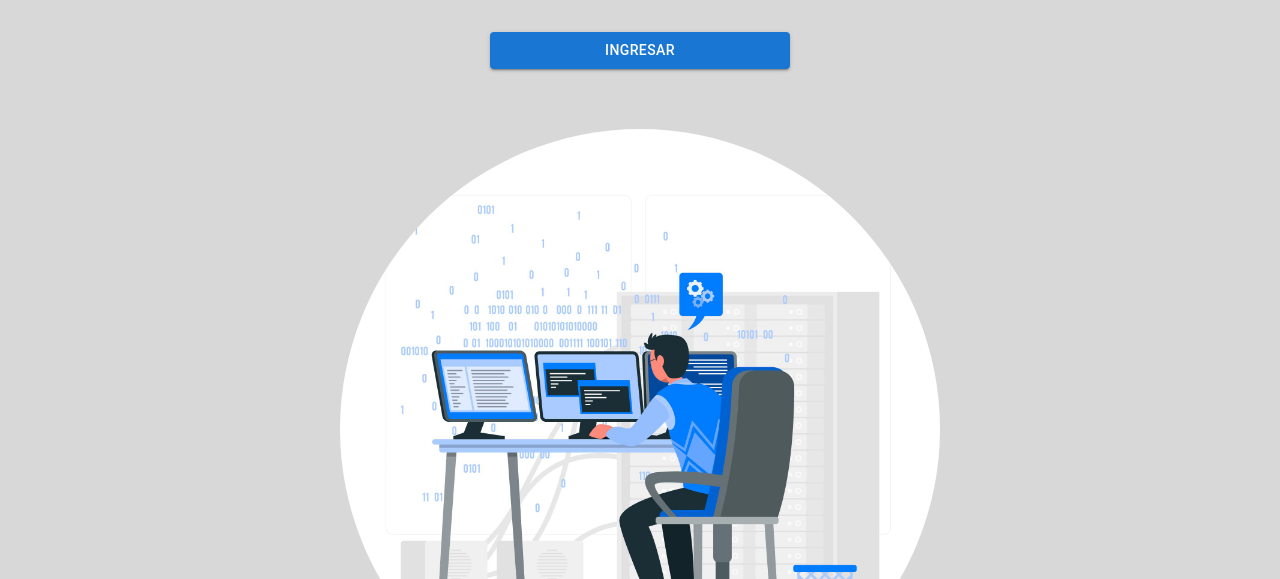
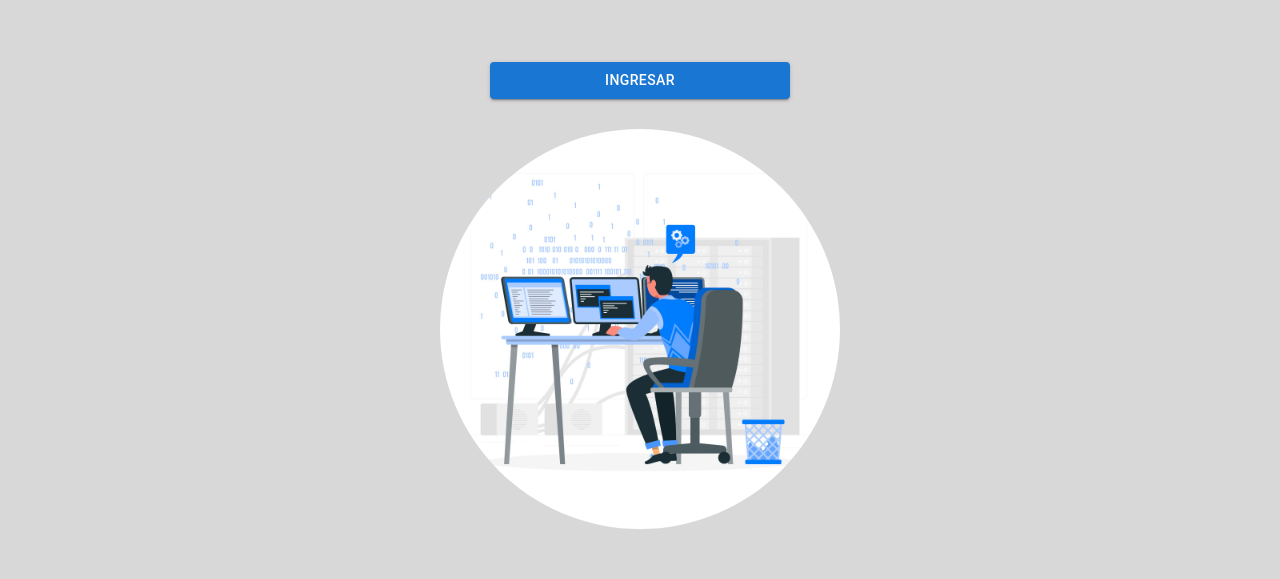
Before and after one commit to arturovargasromero/business-case, a Next.js app: page / in a window 1280 px wide. Shown: the part 209-788 px from the top of the page. Built offline with nearby package versions, Linux system fonts and the light colour scheme; no server answers.

Commit message:
profile data en home styles

```diff
--- a/components/Home/index.tsx
+++ b/components/Home/index.tsx
@@ -1,5 +1,6 @@
 import { Box, Typography, Link, Button } from "@mui/material";
 import { useRouter } from "next/router";
+import Stack from "@mui/material/Stack";
 
 const index = () => {
   const router = useRouter();
@@ -8,10 +9,14 @@ const index = () => {
       <Box
         sx={{
           minHeight: "70vh",
+          padding: "30px",
+        }}
+      >
+        <Box
+          sx={{
             display: "flex",
             justifyContent: "center",
             alignItems: "center",
-          padding: "30px",
           }}
         >
           <Box sx={{ maxWidth: "600px", textAlign: "center" }}>
@@ -30,9 +35,18 @@ const index = () => {
               }}
             >
               En este pequeño proyecto podras visualizar tus productos e
-            interactuar con ellos, como tambien podras ver la información de tu
-            perfil.
+              interactuar con ellos, como tambien podras ver la información de
+              tu perfil.
             </Typography>
+          </Box>
+        </Box>
+        <Stack
+          sx={{ marginTop: " 30px" }}
+          spacing={2}
+          direction="column"
+          justifyContent="center"
+          alignItems="center"
+        >
           <Button
             sx={{
               marginTop: "60px",
@@ -48,9 +62,14 @@ const index = () => {
           <img
             src="/images/Home/HomeImage.jpg"
             alt="home image"
-            style={{ width: "100%", borderRadius: "50%" }}
+            style={{
+              width: "100%",
+              maxWidth: "400px",
+              borderRadius: "50%",
+              marginTop: "30px",
+            }}
           />
-        </Box>
+        </Stack>
       </Box>
     </>
   );
--- a/components/Layout/TopBar.tsx
+++ b/components/Layout/TopBar.tsx
@@ -55,6 +55,7 @@ const TopBar = () => {
         email: resp.data.email,
         username: resp.data.user,
       });
+      localStorage.setItem("userData", "[]");
       resp?.status === 200 ? router.push("/login") : "";
     } catch (error) {
       console.error(error);
@@ -63,7 +64,9 @@ const TopBar = () => {
   useEffect(() => {
     datosUser();
     console.log("render");
-  }, [setUser]);
+    localStorage.setItem("userData", JSON.stringify(user));
+  }, [setUser, user]);
+
   const handleOpenNavMenu = (event: React.MouseEvent<HTMLElement>) => {
     setAnchorElNav(event.currentTarget);
   };
--- a/package.json
+++ b/package.json
@@ -31,5 +31,9 @@
     "typescript": "5.1.6",
     "uuid": "^9.0.0",
     "uuidv4": "^6.2.13"
+  },
+  "devDependencies": {
+    "@types/cookie": "^0.5.1",
+    "@types/jsonwebtoken": "^9.0.2"
   }
 }
--- a/pages/api/auth/login.js
+++ b/pages/api/auth/login.tsx
@@ -1,7 +1,7 @@
 import { sign } from "jsonwebtoken";
 import { serialize } from "cookie";
 
-export default function loginHandler(req, res) {
+export default function loginHandler(req: any, res: any) {
   const { email, password } = req.body;
   if (email === "admin@local.local" && password === "Admin123") {
     const token = sign(
--- a/pages/api/auth/logout.js
+++ b/pages/api/auth/logout.tsx
@@ -1,7 +1,7 @@
 import { verify } from "jsonwebtoken";
 import { serialize } from "cookie";
 
-export default function logoutHandler(req, res) {
+export default function logoutHandler(req: any, res: any) {
   const { tokenUser } = req.cookies;
   console.log(tokenUser);
   if (!tokenUser) {
@@ -9,7 +9,7 @@ export default function logoutHandler(req, res) {
   }
   try {
     const user = verify(tokenUser, "secret");
-    const serialized = serialize("tokenUser", null, {
+    const serialized = serialize("tokenUser", "null", {
       httpOnly: true, //en produccion esta cookie no podra ser vista
       secure: process.env.NODE_ENV === "production",
       sameSite: "strict", //saber si la cookie viene del mismo dominio
--- a/pages/api/auth/profile.js
+++ b/pages/api/auth/profile.tsx
@@ -1,10 +1,10 @@
-import { verify } from "jsonwebtoken";
+import { JwtPayload, verify } from "jsonwebtoken";
 
-export default function profileHandler(req, res) {
+export default function profileHandler(req: any, res: any) {
   const { tokenUser } = req.cookies;
 
   try {
-    const user = verify(tokenUser, "secret");
+    const user: any = verify(tokenUser, "secret");
     return res.json({ email: user.email, user: user.username });
   } catch (error) {
     return res
```
Also changed, not shown: components/Profile/Profile.tsx (+10 -2 lines), 1 other file (tests, documents, lock files or other folders). Lines whose indentation alone changed are shown as unchanged.
